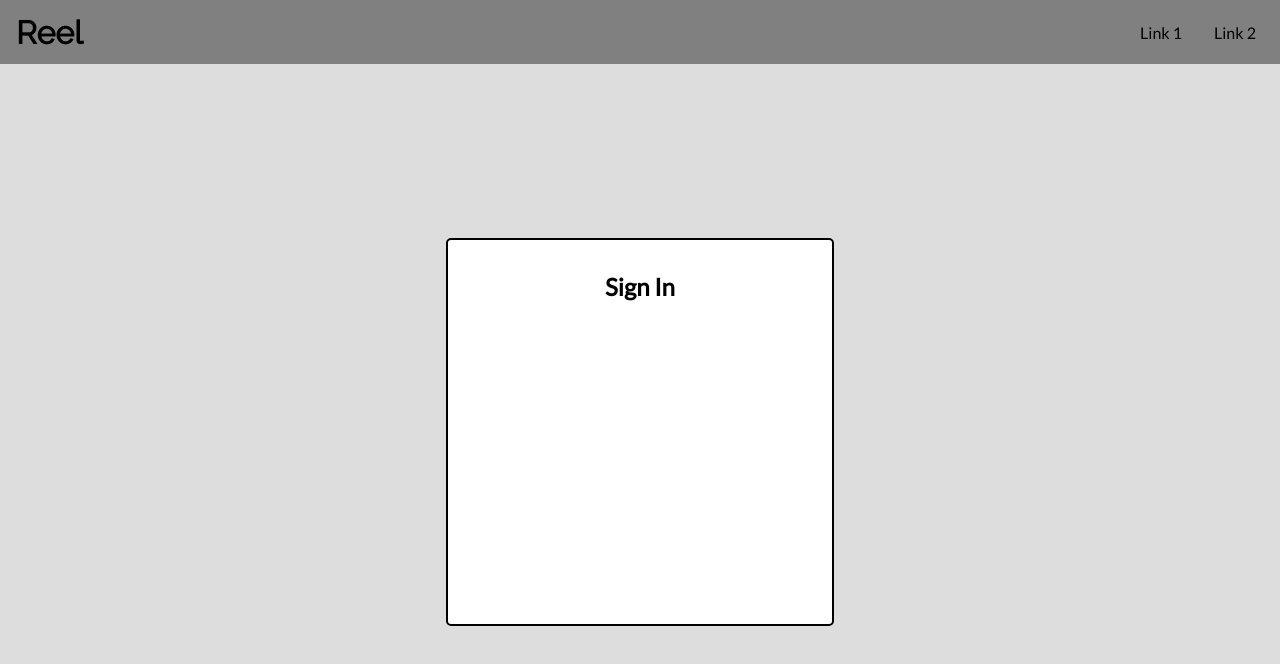
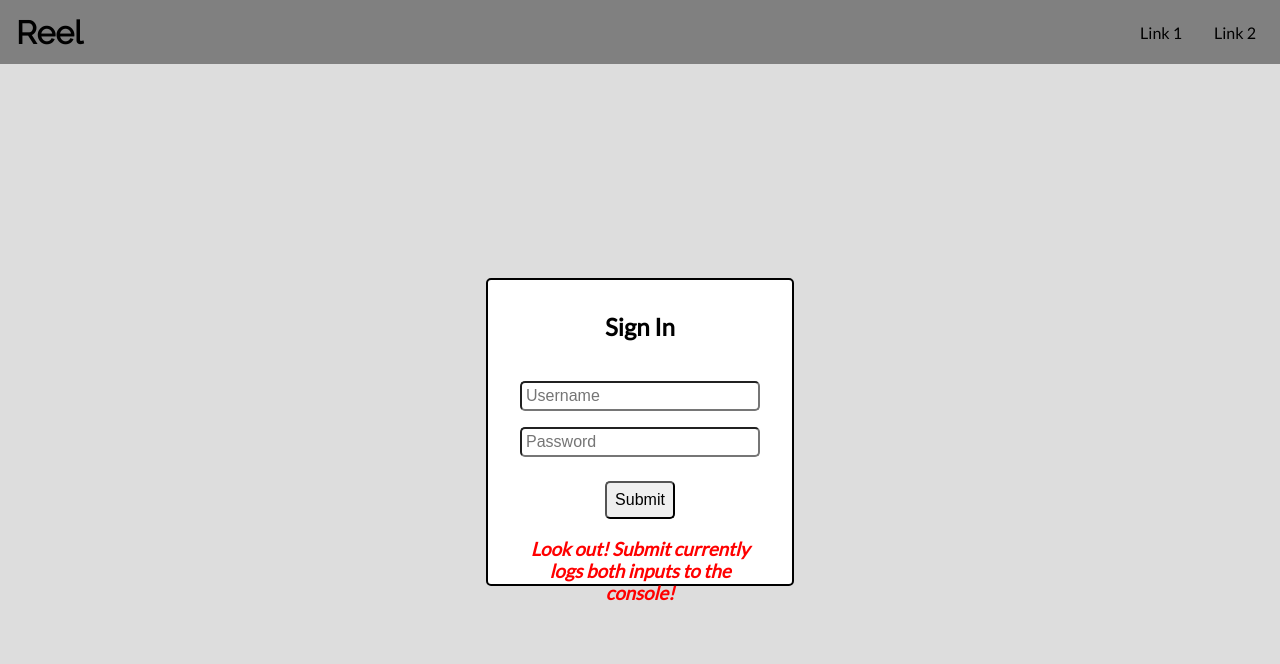
Before and after one commit to kesne/Reel, a Next.js app: page /sign_in in a window 1280 px wide. Shown: the top 664 px of the page. Built offline with nearby package versions, Linux system fonts and the light colour scheme.

Commit message:
Add sign-in form with partial functionality

```diff
--- /dev/null
+++ b/components/SignIn/Form.jsx
@@ -0,0 +1,65 @@
+import { useState } from 'react';
+import styled from 'styled-components';
+
+const FormBlock = styled.form`
+    margin-top: 2rem;
+`;
+const Input = styled.input`
+    width: 100%;
+    margin: 0.5rem 0;
+    padding: 0.25rem;
+    box-sizing: border-box;
+
+    font-size: 1rem;
+    border-radius: 5px;
+`;
+const Button = styled.button`
+    display: block;
+    margin: 1rem auto;
+    padding: 0.5rem;
+
+    border-radius: 5px;
+    font-size: 1rem;
+`;
+
+const Danger = styled.h3`
+    color: red;
+    text-align: center;
+    font-family: 'Lato', sans-serif;
+    font-style: italic;
+`;
+
+export default function Form() {
+    const [username, setUsername] = useState('');
+    const [password, setPassword] = useState('');
+
+    const handleSubmit = e => {
+        e.preventDefault();
+        console.log('Username: ', username);
+        console.log('Password: ', password);
+        setUsername('');
+        setPassword('');
+    };
+
+    return (
+        <FormBlock onSubmit={handleSubmit}>
+            <Input
+                type="text"
+                placeholder="Username"
+                value={username}
+                onChange={e => setUsername(e.target.value)}
+            />
+            <Input
+                type="password"
+                placeholder="Password"
+                value={password}
+                onChange={e => setPassword(e.target.value)}
+            />
+            <Button type="submit">Submit</Button>
+
+            <Danger>
+                Look out! Submit currently logs both inputs to the console!
+            </Danger>
+        </FormBlock>
+    );
+}
--- a/components/SignIn.jsx
+++ b/components/SignIn/Index.jsx
@@ -1,4 +1,5 @@
 import styled from 'styled-components';
+import Form from './Form';
 
 const Wrapper = styled.div`
     width: 100vw;
@@ -12,8 +13,8 @@ const Wrapper = styled.div`
 `;
 
 const Block = styled.div`
-    width: 20rem;
-    height: 20rem;
+    width: 15rem;
+    height: 15rem;
 
     padding: 2rem;
 
@@ -34,6 +35,7 @@ export default function SignIn() {
         <Wrapper>
             <Block>
                 <H2>Sign In</H2>
+                <Form />
             </Block>
         </Wrapper>
     );
--- a/pages/sign_in.jsx
+++ b/pages/sign_in.jsx
@@ -1,5 +1,5 @@
 import Layout from '../components/Layout';
-import SignIn from '../components/SignIn';
+import SignIn from '../components/SignIn/';
 
 export default function() {
     return (
```
